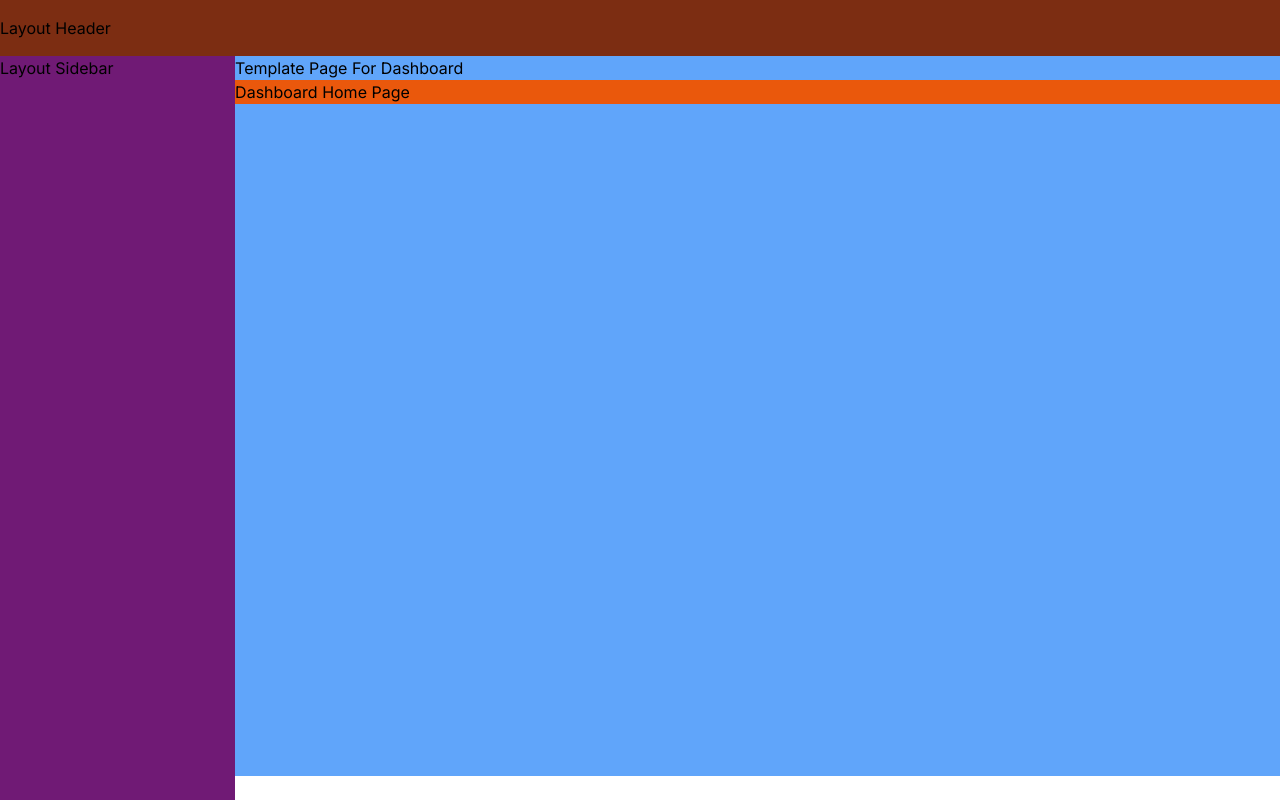
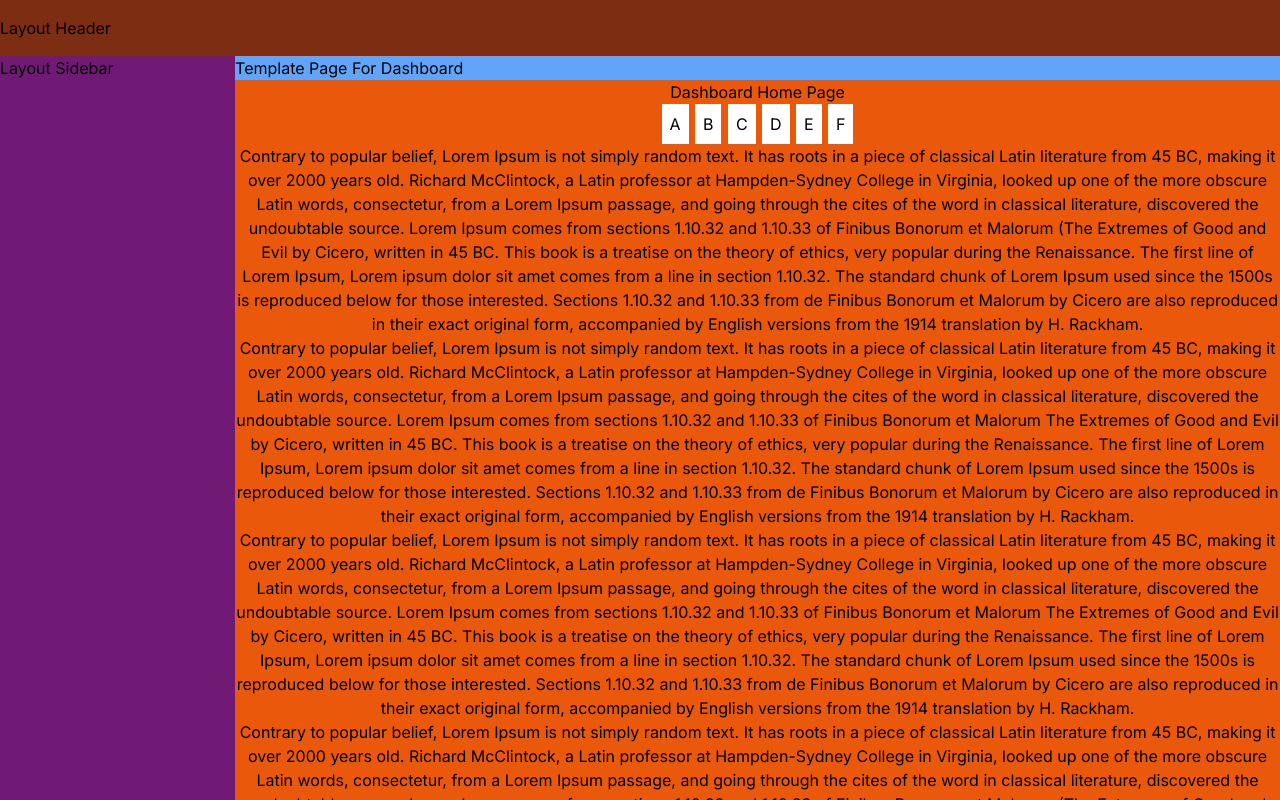
Before and after one commit to salman-aip/learn-nextjs-official-docs, a Next.js app: page /dashboard in a window 1280 px wide. Built offline with nearby package versions, Linux system fonts and the light colour scheme.

Commit message:
Link component for Navigation

```diff
--- /dev/null
+++ b/src/app/dashboard/navigation.js
@@ -0,0 +1,34 @@
+"use client";
+
+import Link from "next/link";
+import { usePathname } from "next/navigation";
+
+export default function NavigationLink() {
+  //checking active links
+  // get the current route
+  const Pathname = usePathname();
+  console.log(Pathname);
+
+  return (
+    <div className="w-48 mx-auto flex justify-between">
+      <Link href="/#A" scroll={false} className="bg-white p-2">
+        A
+      </Link>
+      <Link href="/#B" scroll={false} className="bg-white p-2">
+        B
+      </Link>
+      <Link href="/#C" scroll={false} className="bg-white p-2">
+        C
+      </Link>
+      <Link href="/#D" scroll={false} className="bg-white p-2">
+        D
+      </Link>
+      <Link href="/#E" scroll={false} className="bg-white p-2">
+        E
+      </Link>
+      <a href="#F" className="bg-white p-2">
+        F
+      </a>
+    </div>
+  );
+}
--- a/src/app/dashboard/page.js
+++ b/src/app/dashboard/page.js
@@ -1,7 +1,104 @@
+import Link from "next/link";
+
+import NavigationLink from "./navigation";
+
 export default function DashboardHome() {
   return (
-    <div className="w-full h-auto bg-orange-600">
+    <div className="w-full h-[calc(100vh_-_80px)] bg-orange-600 text-center overflow-auto">
       <h1>Dashboard Home Page</h1>
+
+      <NavigationLink />
+
+      <div id="A">
+        Contrary to popular belief, Lorem Ipsum is not simply random text. It has roots in a piece
+        of classical Latin literature from 45 BC, making it over 2000 years old. Richard McClintock,
+        a Latin professor at Hampden-Sydney College in Virginia, looked up one of the more obscure
+        Latin words, consectetur, from a Lorem Ipsum passage, and going through the cites of the
+        word in classical literature, discovered the undoubtable source. Lorem Ipsum comes from
+        sections 1.10.32 and 1.10.33 of Finibus Bonorum et Malorum (The Extremes of Good and Evil by
+        Cicero, written in 45 BC. This book is a treatise on the theory of ethics, very popular
+        during the Renaissance. The first line of Lorem Ipsum, Lorem ipsum dolor sit amet comes from
+        a line in section 1.10.32. The standard chunk of Lorem Ipsum used since the 1500s is
+        reproduced below for those interested. Sections 1.10.32 and 1.10.33 from de Finibus Bonorum
+        et Malorum by Cicero are also reproduced in their exact original form, accompanied by
+        English versions from the 1914 translation by H. Rackham.
+      </div>
+      <div id="B">
+        Contrary to popular belief, Lorem Ipsum is not simply random text. It has roots in a piece
+        of classical Latin literature from 45 BC, making it over 2000 years old. Richard McClintock,
+        a Latin professor at Hampden-Sydney College in Virginia, looked up one of the more obscure
+        Latin words, consectetur, from a Lorem Ipsum passage, and going through the cites of the
+        word in classical literature, discovered the undoubtable source. Lorem Ipsum comes from
+        sections 1.10.32 and 1.10.33 of Finibus Bonorum et Malorum The Extremes of Good and Evil by
+        Cicero, written in 45 BC. This book is a treatise on the theory of ethics, very popular
+        during the Renaissance. The first line of Lorem Ipsum, Lorem ipsum dolor sit amet comes from
+        a line in section 1.10.32. The standard chunk of Lorem Ipsum used since the 1500s is
+        reproduced below for those interested. Sections 1.10.32 and 1.10.33 from de Finibus Bonorum
+        et Malorum by Cicero are also reproduced in their exact original form, accompanied by
+        English versions from the 1914 translation by H. Rackham.
+      </div>
+      <div id="C">
+        Contrary to popular belief, Lorem Ipsum is not simply random text. It has roots in a piece
+        of classical Latin literature from 45 BC, making it over 2000 years old. Richard McClintock,
+        a Latin professor at Hampden-Sydney College in Virginia, looked up one of the more obscure
+        Latin words, consectetur, from a Lorem Ipsum passage, and going through the cites of the
+        word in classical literature, discovered the undoubtable source. Lorem Ipsum comes from
+        sections 1.10.32 and 1.10.33 of Finibus Bonorum et Malorum The Extremes of Good and Evil by
+        Cicero, written in 45 BC. This book is a treatise on the theory of ethics, very popular
+        during the Renaissance. The first line of Lorem Ipsum, Lorem ipsum dolor sit amet comes from
+        a line in section 1.10.32. The standard chunk of Lorem Ipsum used since the 1500s is
+        reproduced below for those interested. Sections 1.10.32 and 1.10.33 from de Finibus Bonorum
+        et Malorum by Cicero are also reproduced in their exact original form, accompanied by
+        English versions from the 1914 translation by H. Rackham.
+      </div>
+      <div id="D">
+        Contrary to popular belief, Lorem Ipsum is not simply random text. It has roots in a piece
+        of classical Latin literature from 45 BC, making it over 2000 years old. Richard McClintock,
+        a Latin professor at Hampden-Sydney College in Virginia, looked up one of the more obscure
+        Latin words, consectetur, from a Lorem Ipsum passage, and going through the cites of the
+        word in classical literature, discovered the undoubtable source. Lorem Ipsum comes from
+        sections 1.10.32 and 1.10.33 of Finibus Bonorum et Malorum (The Extremes of Good and Evil by
+        Cicero, written in 45 BC. This book is a treatise on the theory of ethics, very popular
+        during the Renaissance. The first line of Lorem Ipsum, Lorem ipsum dolor sit amet comes from
+        a line in section 1.10.32. The standard chunk of Lorem Ipsum used since the 1500s is
+        reproduced below for those interested. Sections 1.10.32 and 1.10.33 from de Finibus Bonorum
+        et Malorum by Cicero are also reproduced in their exact original form, accompanied by
+        English versions from the 1914 translation by H. Rackham.
+      </div>
+      <div id="E">
+        Contrary to popular belief, Lorem Ipsum is not simply random text. It has roots in a piece
+        of classical Latin literature from 45 BC, making it over 2000 years old. Richard McClintock,
+        a Latin professor at Hampden-Sydney College in Virginia, looked up one of the more obscure
+        Latin words, consectetur, from a Lorem Ipsum passage, and going through the cites of the
+        word in classical literature, discovered the undoubtable source. Lorem Ipsum comes from
+        sections 1.10.32 and 1.10.33 of Finibus Bonorum et Malorum The Extremes of Good and Evil by
+        Cicero, written in 45 BC. This book is a treatise on the theory of ethics, very popular
+        during the Renaissance. The first line of Lorem Ipsum, Lorem ipsum dolor sit amet comes from
+        a line in section 1.10.32. The standard chunk of Lorem Ipsum used since the 1500s is
+        reproduced below for those interested. Sections 1.10.32 and 1.10.33 from de Finibus Bonorum
+        et Malorum by Cicero are also reproduced in their exact original form, accompanied by
+        English versions from the 1914 translation by H. Rackham.
+      </div>
+      <div id="F">
+        Contrary to popular belief, Lorem Ipsum is not simply random text. It has roots in a piece
+        of classical Latin literature from 45 BC, making it over 2000 years old. Richard McClintock,
+        a Latin professor at Hampden-Sydney College in Virginia, looked up one of the more obscure
+        Latin words, consectetur, from a Lorem Ipsum passage, and going through the cites of the
+        word in classical literature, discovered the undoubtable source. Lorem Ipsum comes from
+        sections 1.10.32 and 1.10.33 of Finibus Bonorum et Malorum The Extremes of Good and Evil by
+        Cicero, written in 45 BC. This book is a treatise on the theory of ethics, very popular
+        during the Renaissance. The first line of Lorem Ipsum, Lorem ipsum dolor sit amet comes from
+        a line in section 1.10.32. The standard chunk of Lorem Ipsum used since the 1500s is
+        reproduced below for those interested. Sections 1.10.32 and 1.10.33 from de Finibus Bonorum
+        et Malorum by Cicero are also reproduced in their exact original form, accompanied by
+        English versions from the 1914 translation by H. Rackham.
+      </div>
+
+      <div className="mt-8">
+        <Link href="/" className="bg-white px-4 py-3" replace={false} prefetch={true}>
+          Back to Home
+        </Link>
+      </div>
     </div>
   );
 }
```
